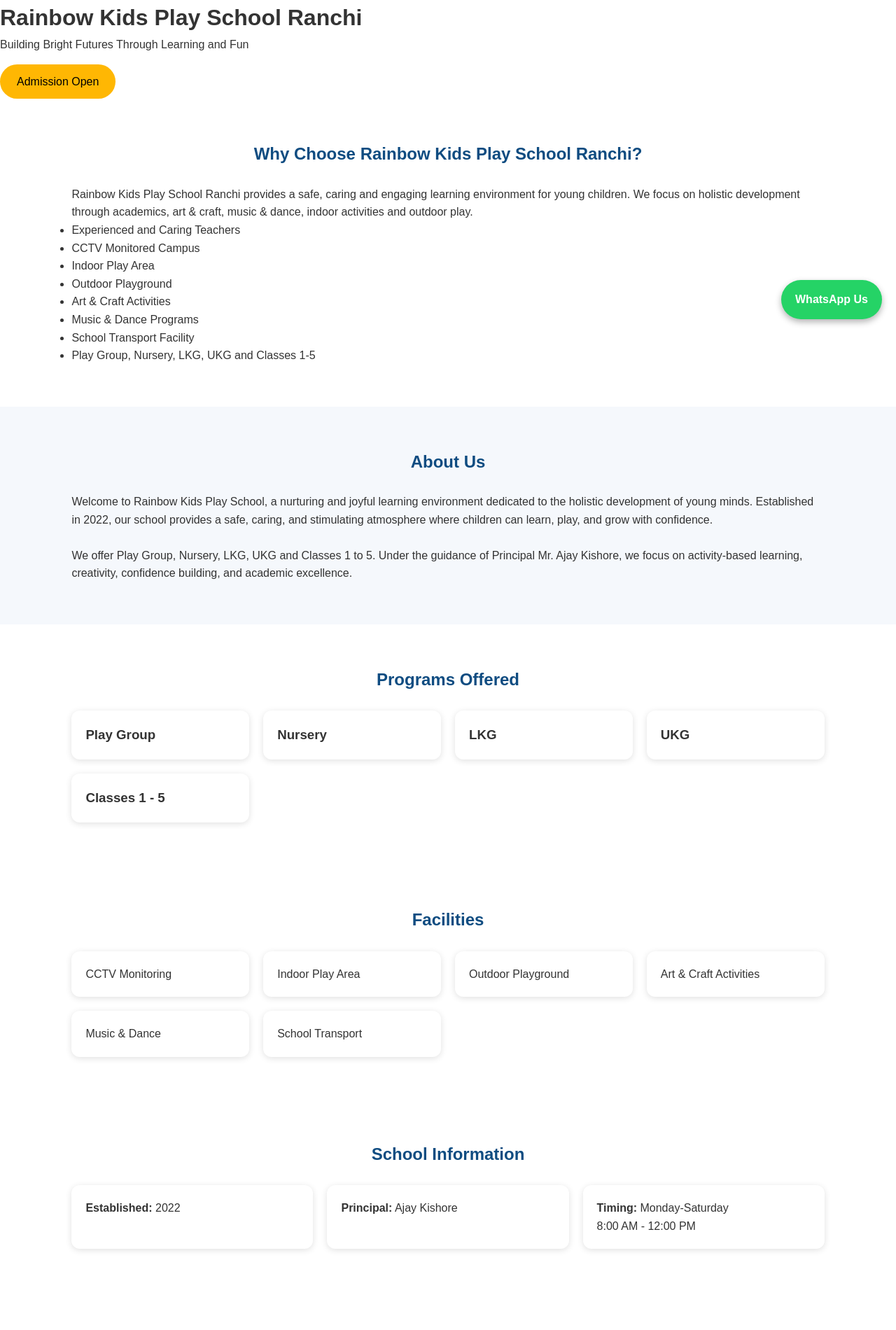
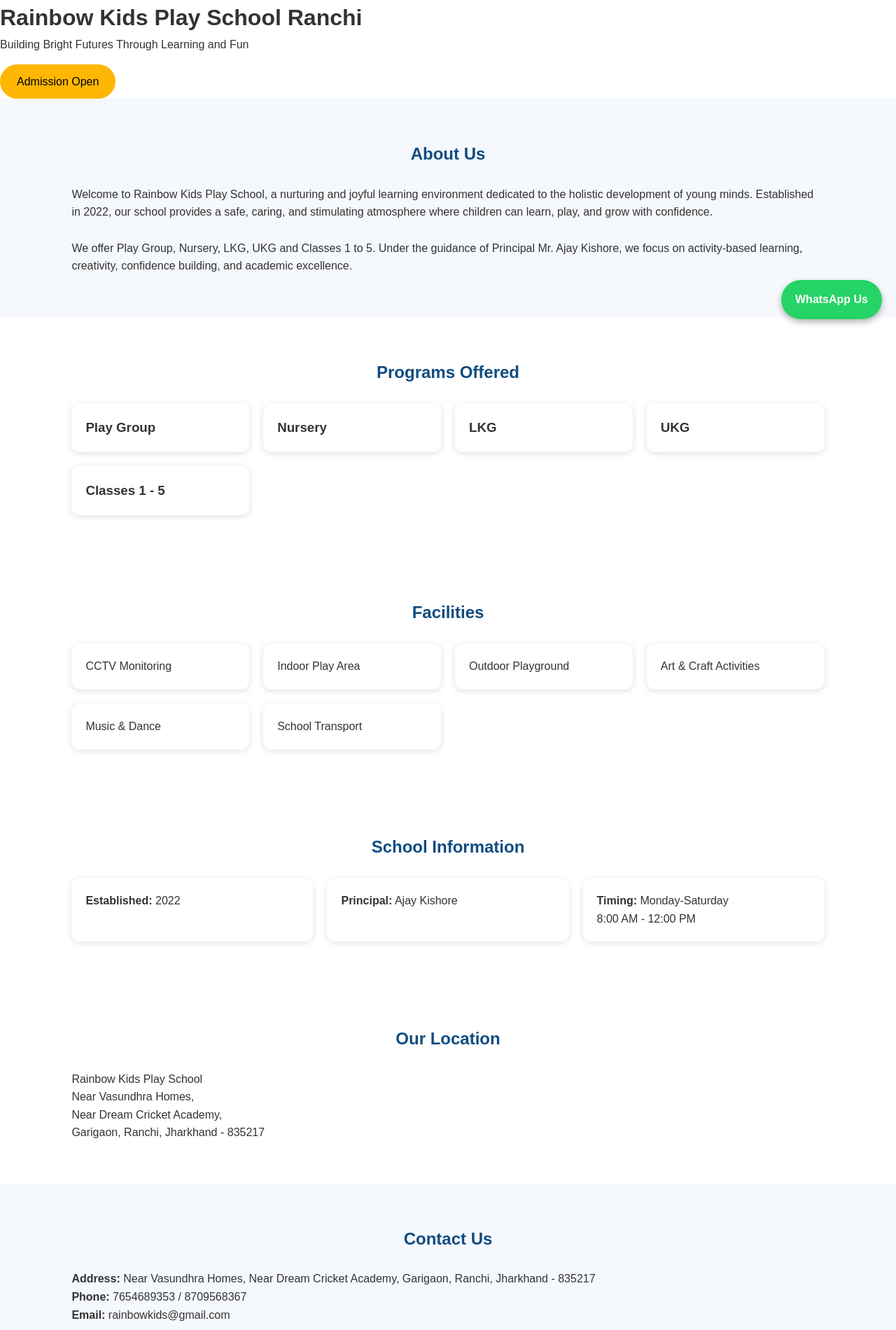
Before and after one commit to kunalkk01234-art/rainbow--kids-website, a Flask app: page / in a window 1280 px wide. Shown: the part 324-2224 px from the top of the page at 70% size. Run offline with Flask 3, Linux system fonts and the light colour scheme.

Commit message:
Update index.html

```diff
--- a/templates/index.html
+++ b/templates/index.html
@@ -55,24 +55,6 @@ form button{padding:12px 20px;background:#0f4c81;color:white;border:none}
 <h1>Rainbow Kids Play School Ranchi</h1>
 <p>Building Bright Futures Through Learning and Fun</p>
 <a href="#contact" class="btn">Admission Open</a>
-</section>
-    <section>
-    <h2>Why Choose Rainbow Kids Play School Ranchi?</h2>
-
-    <p>
-        Rainbow Kids Play School Ranchi provides a safe, caring and engaging learning environment for young children. We focus on holistic development through academics, art & craft, music & dance, indoor activities and outdoor play.
-    </p>
-
-    <ul>
-        <li>Experienced and Caring Teachers</li>
-        <li>CCTV Monitored Campus</li>
-        <li>Indoor Play Area</li>
-        <li>Outdoor Playground</li>
-        <li>Art & Craft Activities</li>
-        <li>Music & Dance Programs</li>
-        <li>School Transport Facility</li>
-        <li>Play Group, Nursery, LKG, UKG and Classes 1-5</li>
-    </ul>
 </section>
 
 <section id="about" class="about">
```
